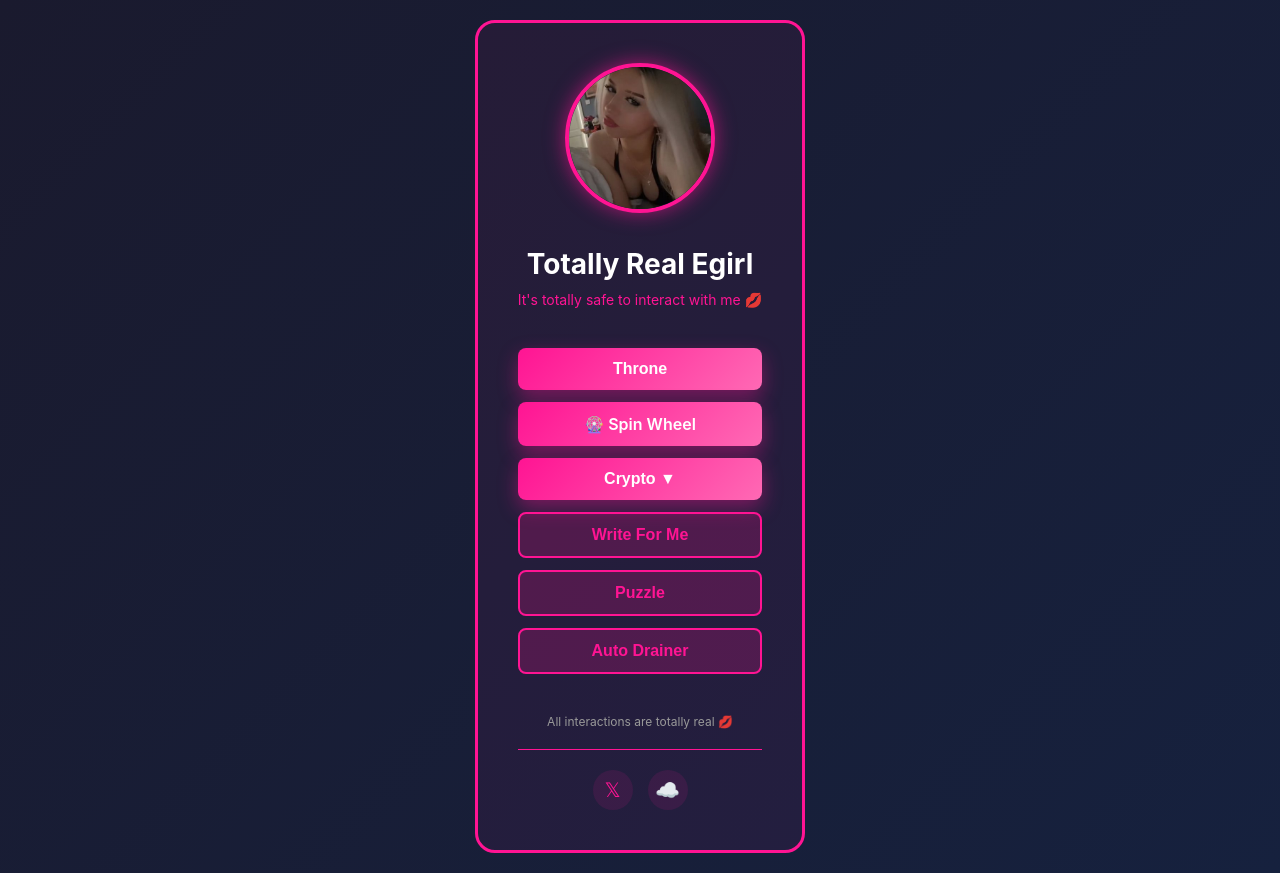
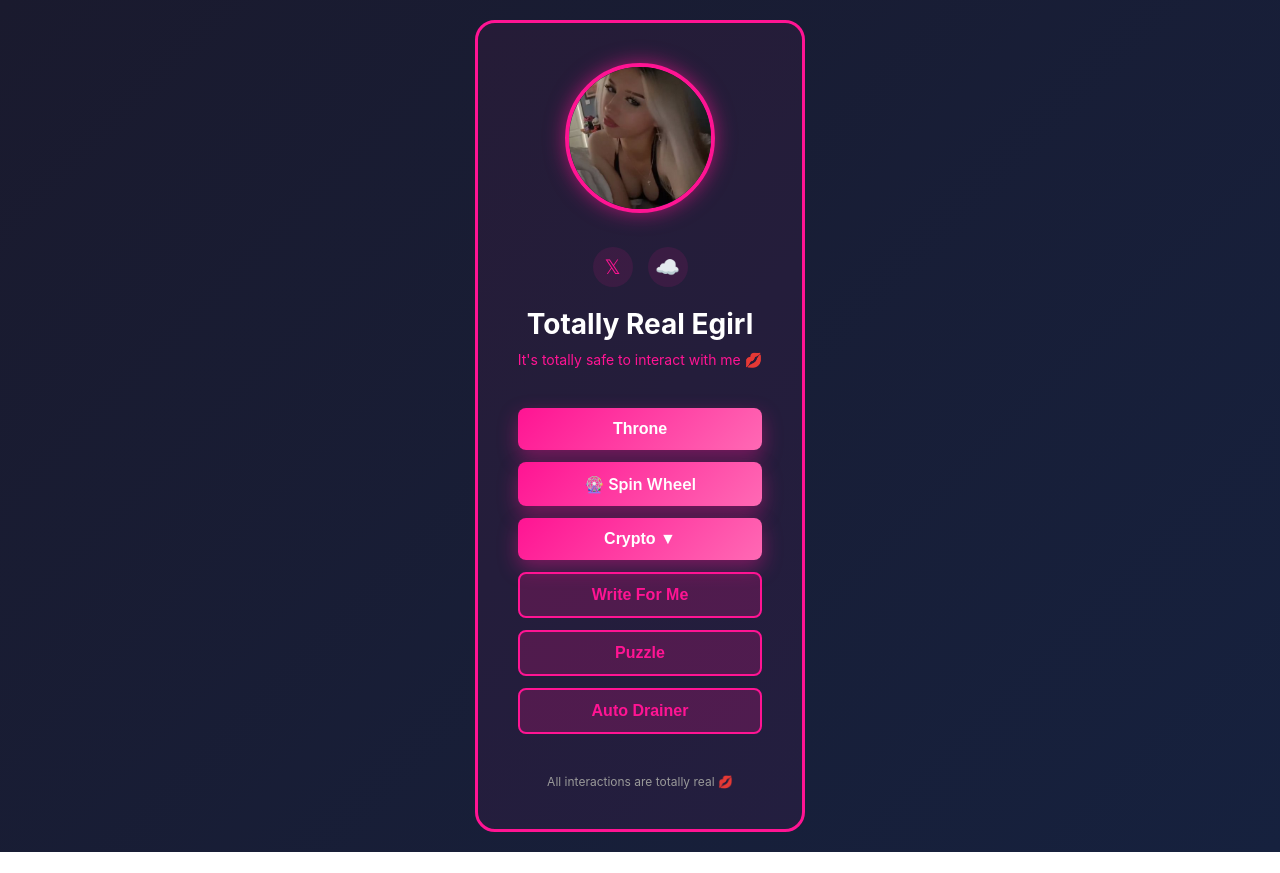
Before and after one commit to egirlll/totally-realegirl, a website: page index.html in a window 1280 px wide. After the commit the page ends 852 px from the top, so only its background shows below. Drawn offline with Linux system fonts and the light colour scheme.

Commit message:
Move social icons between pfp and name

```diff
--- a/index.html
+++ b/index.html
@@ -166,9 +166,8 @@
             display: flex;
             justify-content: center;
             gap: 15px;
-            margin-top: 20px;
-            padding-top: 20px;
-            border-top: 1px solid #ff1493;
+            margin-top: 15px;
+            margin-bottom: 20px;
         }
 
         .social-icon {
@@ -214,6 +213,11 @@
             <img src="pfp.jpg" alt="Totally Real Egirl">
         </div>
 
+        <div class="social-icons">
+            <a href="https://twitter.com/onemoresend" class="social-icon" title="Twitter">𝕏</a>
+            <a href="https://bsky.app/profile/onemoresend.bsky.social" class="social-icon" title="Bluesky">☁️</a>
+        </div>
+
         <h1>Totally Real Egirl</h1>
         <p class="subtitle">It's totally safe to interact with me 💋</p>
 
@@ -240,10 +244,6 @@
 
         <div class="footer">
             <p>All interactions are totally real 💋</p>
-            <div class="social-icons">
-                <a href="https://twitter.com/onemoresend" class="social-icon" title="Twitter">𝕏</a>
-                <a href="https://bsky.app/profile/onemoresend.bsky.social" class="social-icon" title="Bluesky">☁️</a>
-            </div>
         </div>
     </div>
 
```
